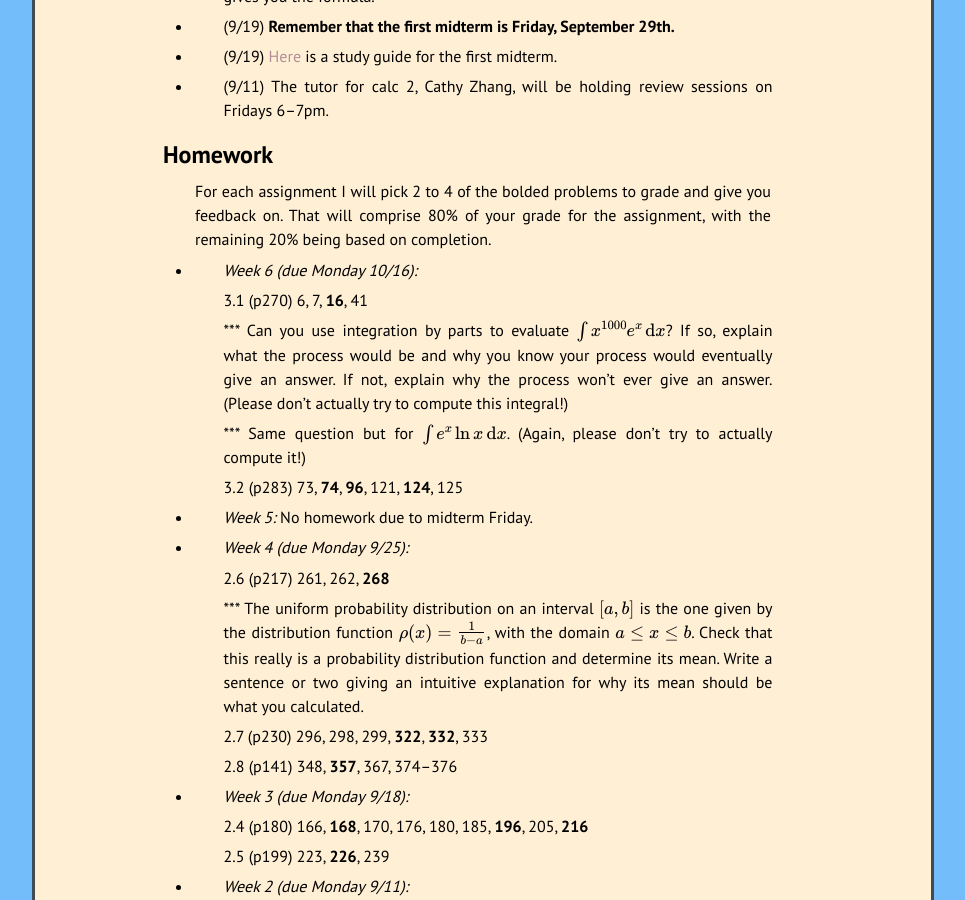
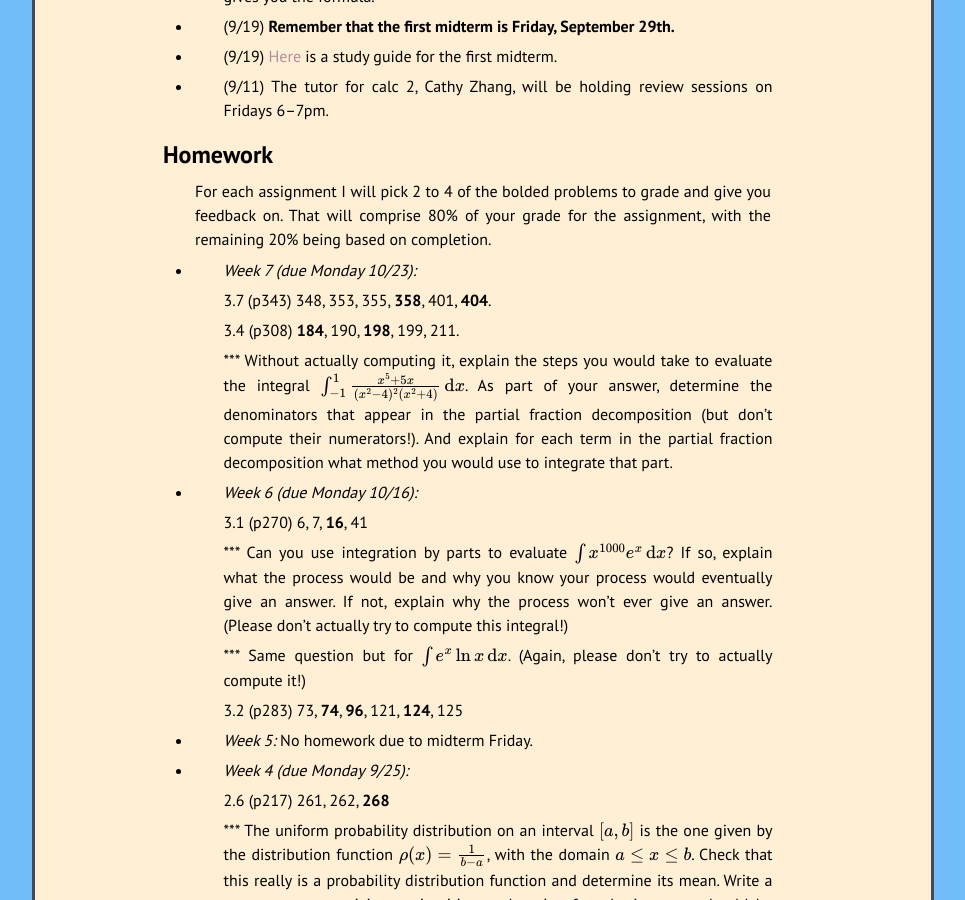
Before and after one commit to kamerynjw/kamerynjw.github.io, a Jekyll site: the page built from teaching/2023/math211.md, in a window 1280 px wide and 900 px high, scrolled down 572 px. Shown: the whole window, without its empty margins (157-1122 px from the left). Built offline with Jekyll 4.4.1, drawn with Linux system fonts in a browser that asks for light colours; nearby versions of some CDN libraries; formulas are drawn with MathJax 3.

Commit message:
week7 211 stuff

```diff
--- a/teaching/2023/math211.md
+++ b/teaching/2023/math211.md
@@ -28,6 +28,14 @@ Homework
 --------
 
 For each assignment I will pick 2 to 4 of the bolded problems to grade and give you feedback on. That will comprise 80% of your grade for the assignment, with the remaining 20% being based on completion.
+
+* *Week 7 (due Monday 10/23):*
+
+    3.7 (p343) 348, 353, 355, **358**, 401, **404**.
+
+    3.4 (p308) **184**, 190, **198**, 199, 211.
+
+    *** Without actually computing it, explain the steps you would take to evaluate the integral $\int_{-1}^1 \frac{x^5 + 5x}{(x^2 - 4)^2(x^2 + 4)} \,\mathrm{d}x$. As part of your answer, determine the denominators that appear in the partial fraction decomposition (but don't compute their numerators!). And explain for each term in the partial fraction decomposition what method you would use to integrate that part.
 
 * *Week 6 (due Monday 10/16):*
 
```
Also changed, not shown: 2 other files.
